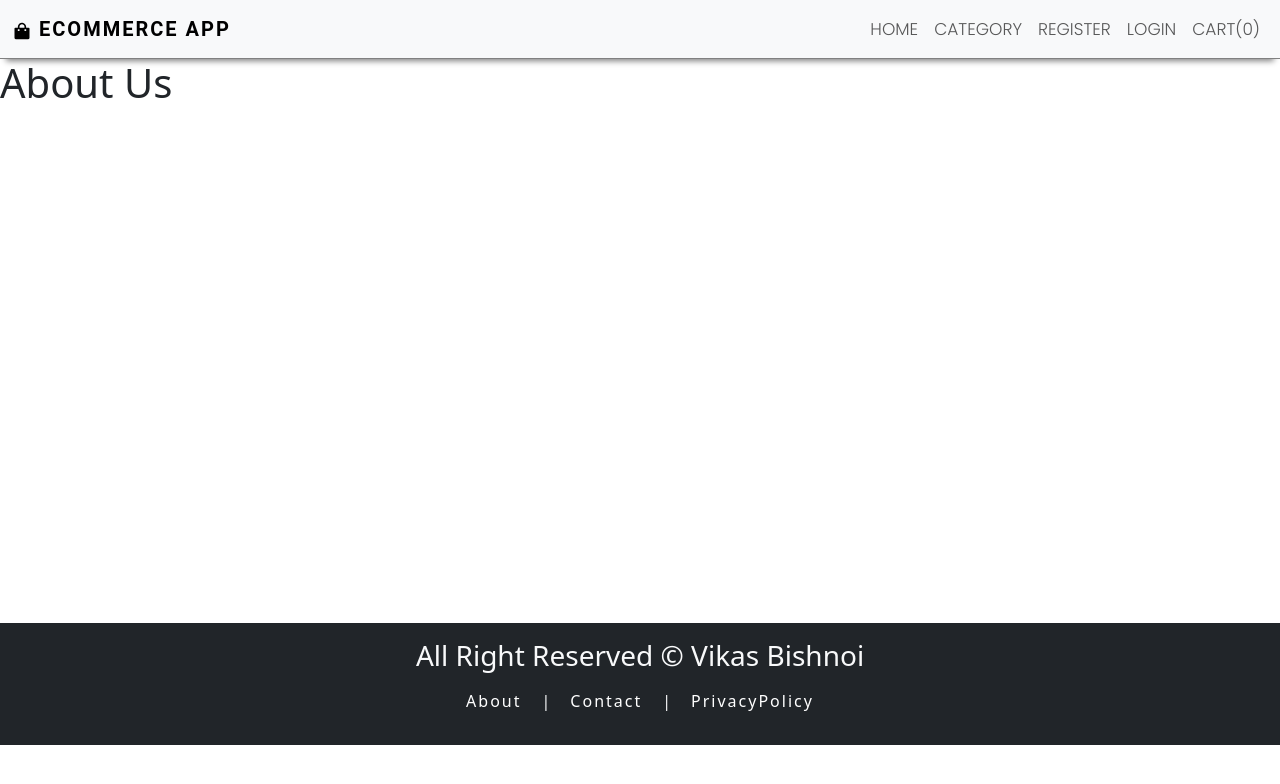
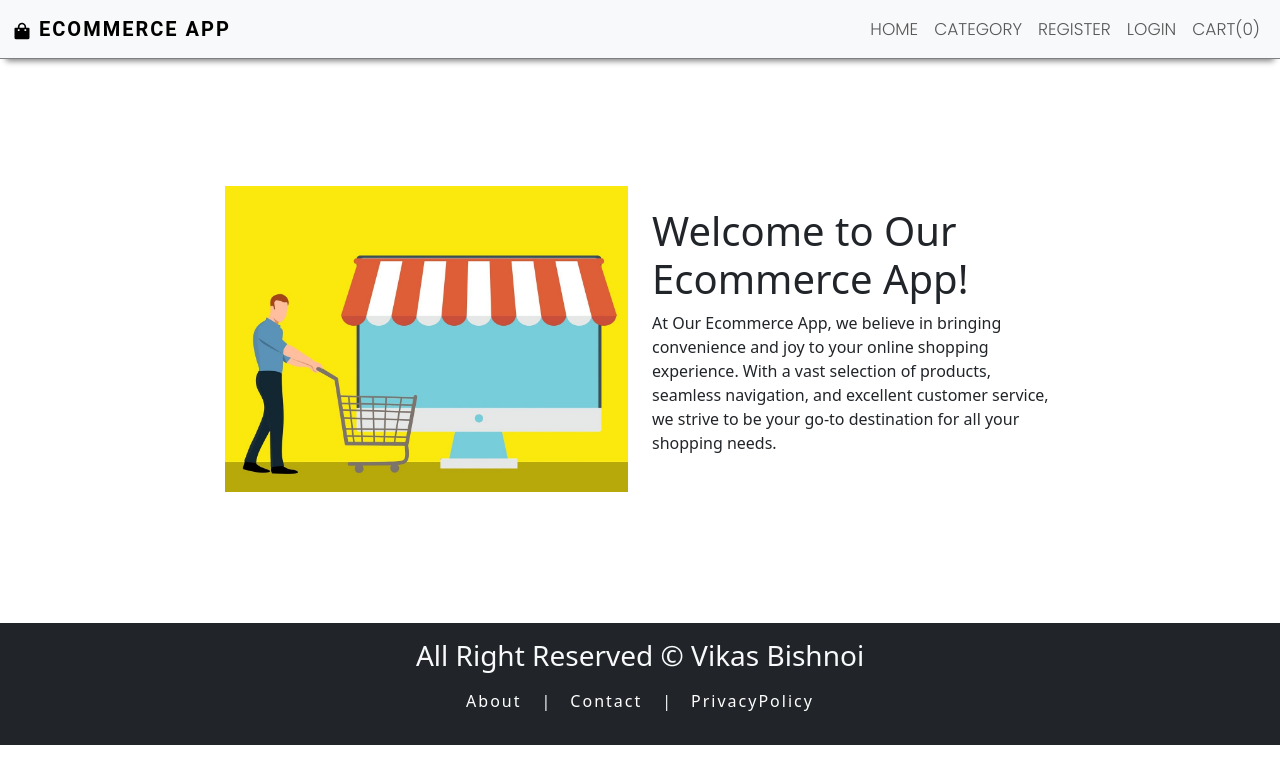
Before and after one commit to VikasHBishnoi/Ecommerce-app, a React (Create React App) app in the folder client/: page /about in a window 1280 px wide. Shown: the top 784 px of the page. Built offline with nearby package versions, Linux system fonts and the light colour scheme.

Commit message:
About Us Made

```diff
--- a/client/src/pages/About.js
+++ b/client/src/pages/About.js
@@ -1,12 +1,30 @@
-import React from 'react'
-import Layout from '../components/Layout/Layout'
+import React from "react";
+import Layout from "../components/Layout/Layout";
 
 const About = () => {
-    return (
-        <Layout>
-            <h1>About Us</h1>
-        </Layout>
-    );
-}
+  return (
+    <Layout>
+      <div className="row contactus ">
+        <div className="col-md-4 ">
+          <img
+            src="/images/AboutUs.jpg"
+            alt="about us"
+            style={{ width: "100%" }}
+          />
+        </div>
+        <div className="col-md-4">
+          <p className="text-justify">
+            <h1>Welcome to Our Ecommerce App!  </h1>
+            <p>At Our Ecommerce App, we believe in
+            bringing convenience and joy to your online shopping experience.
+            With a vast selection of products, seamless navigation, and
+            excellent customer service, we strive to be your go-to destination
+            for all your shopping needs.</p>
+          </p>
+        </div>
+      </div>
+    </Layout>
+  );
+};
 
-export default About
+export default About;
```
Also changed, not shown: client/public/images/AboutUs.jpg (added).
